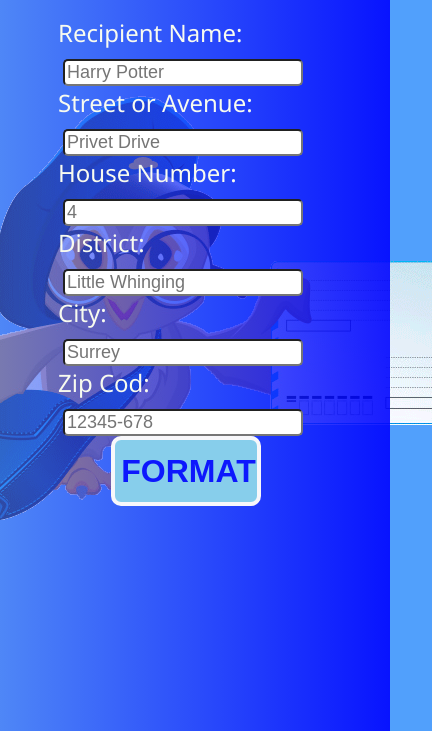
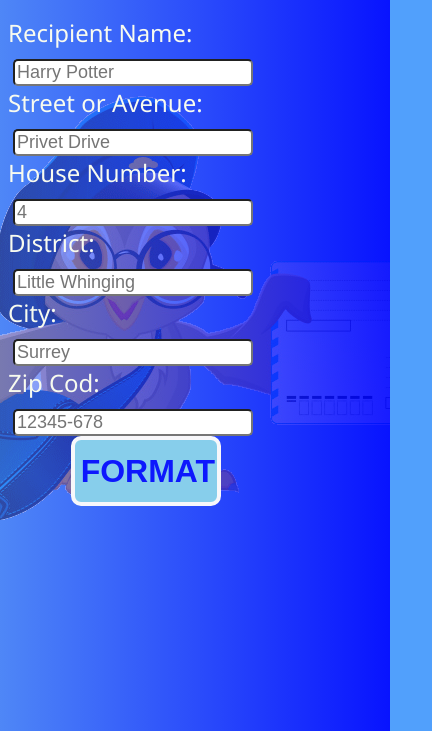
Before and after one commit to Daniel-MSoares/formatAdress, a plain HTML site: page index.html in a window 390 px wide. Shown: the part 113-844 px from the top of the page, 432 px wide, since content can reach past the window. Drawn offline with Linux system fonts and the light colour scheme.

Commit message:
Update style.css

```diff
--- a/css/style.css
+++ b/css/style.css
@@ -38,16 +38,11 @@ label{
     }
 }
 @media screen and (max-width: 700px) {
-    main{
-        margin-left: auto;
-        align-items: center;
-        color: #F8FBEF;
-        padding-left: 50px;
-    }
     .content{
+        width: 95%;
         display: inline-block;
         text-align: start;
-        align-items: center;
+        margin-left: 5%;
         margin:0px auto;
     }
     label{
```
